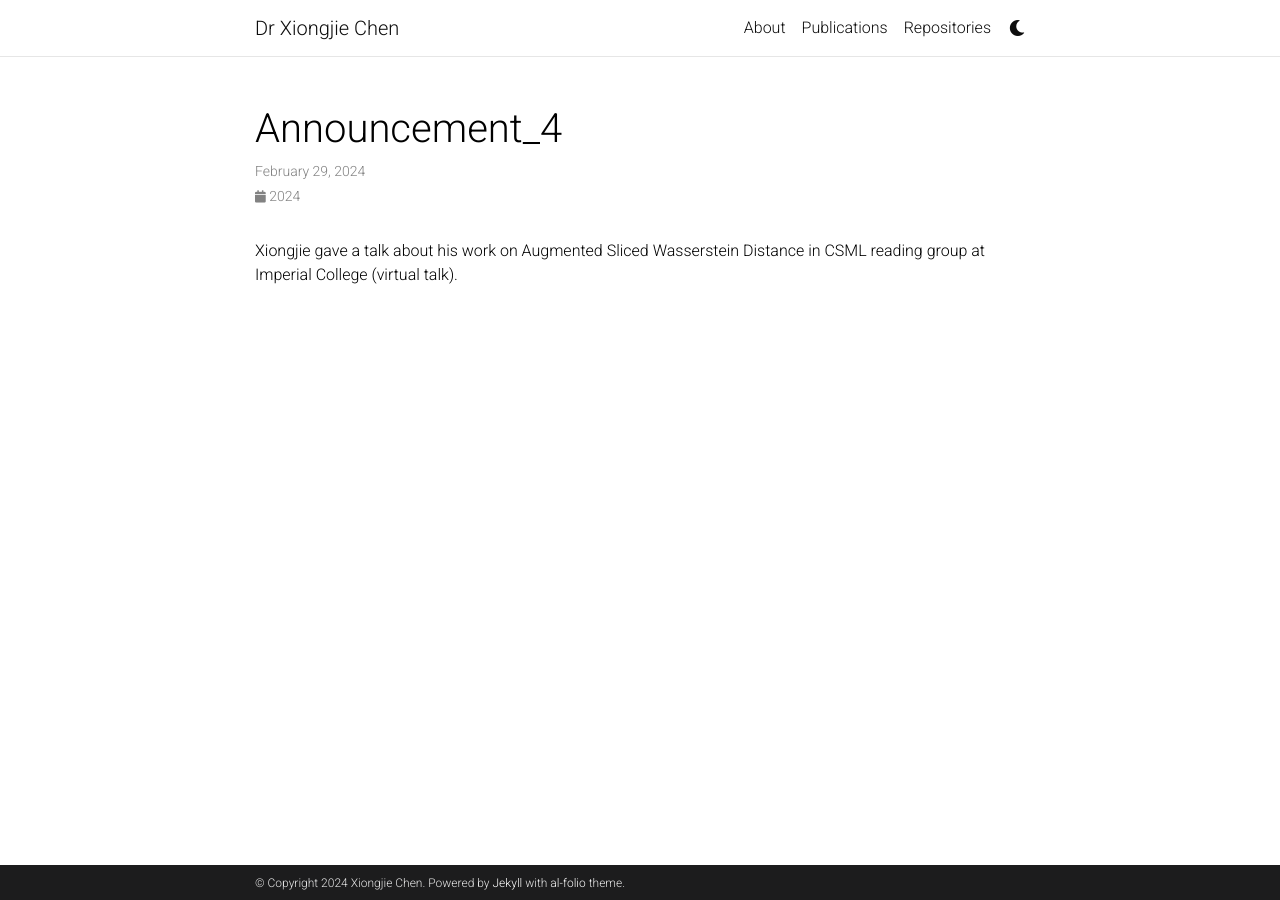
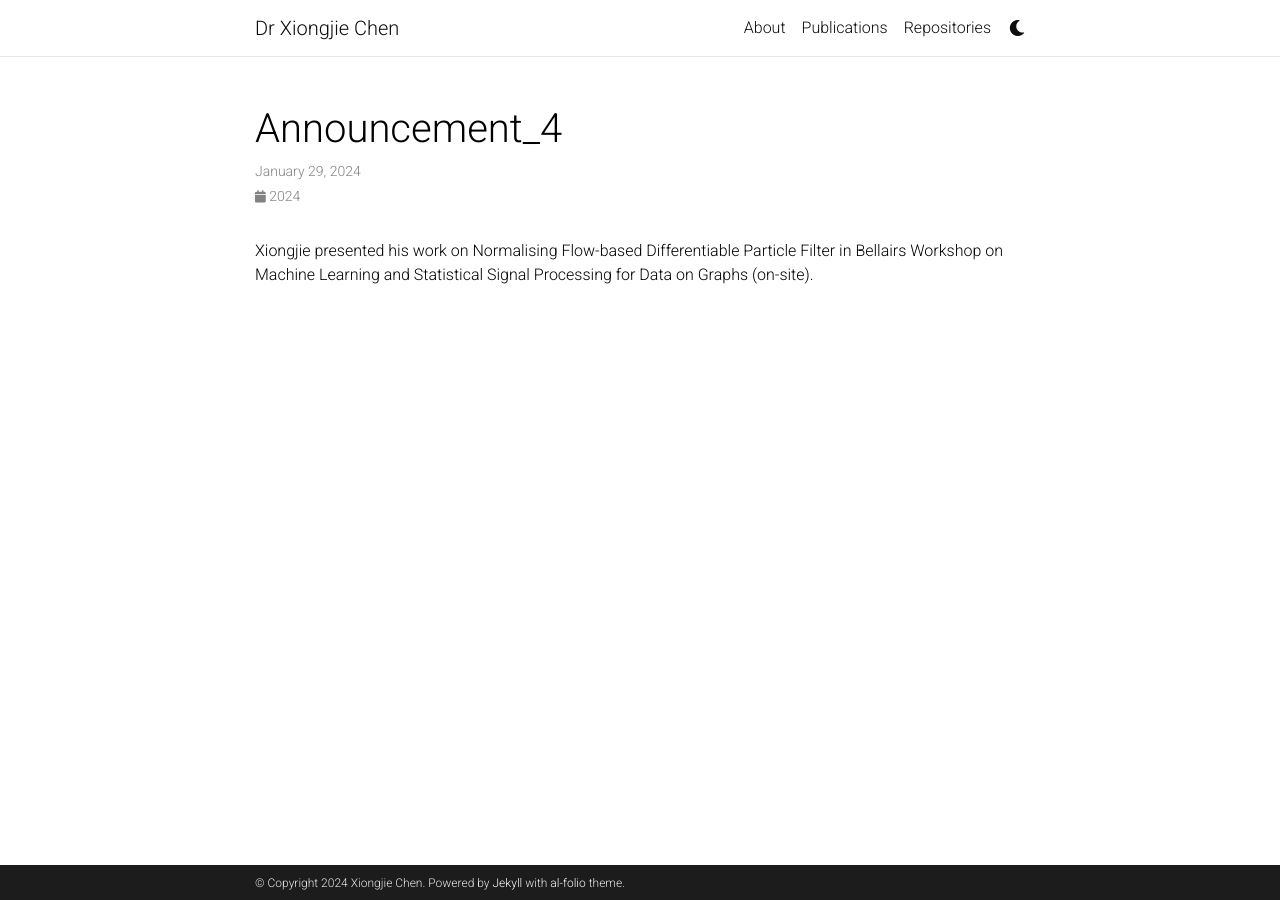
Before and after one commit to xiongjiechen/xiongjiechen.github.io, a Jekyll site: the page built from _news/announcement_4.md, in a window 1280 px wide. Built offline with Jekyll 4.4.1, drawn with Linux system fonts in a browser that asks for light colours; comment, search, counter and statistics services are not loaded; a style sheet for code colours, icons or effects is not loaded.

Commit message:
Update announcement_4.md

```diff
--- a/_news/announcement_4.md
+++ b/_news/announcement_4.md
@@ -1,7 +1,7 @@
 ---
 layout: post
-date: 2024-02-29 00:00:00-0000
+date: 2024-01-29 00:00:00-0000
 inline: true
 ---
 
-Xiongjie gave a talk about his work on Augmented Sliced Wasserstein Distance in CSML reading group at Imperial College (virtual talk).
+Xiongjie presented his work on Normalising Flow-based Differentiable Particle Filter in Bellairs Workshop on Machine Learning and Statistical Signal Processing for Data on Graphs (on-site).
```
